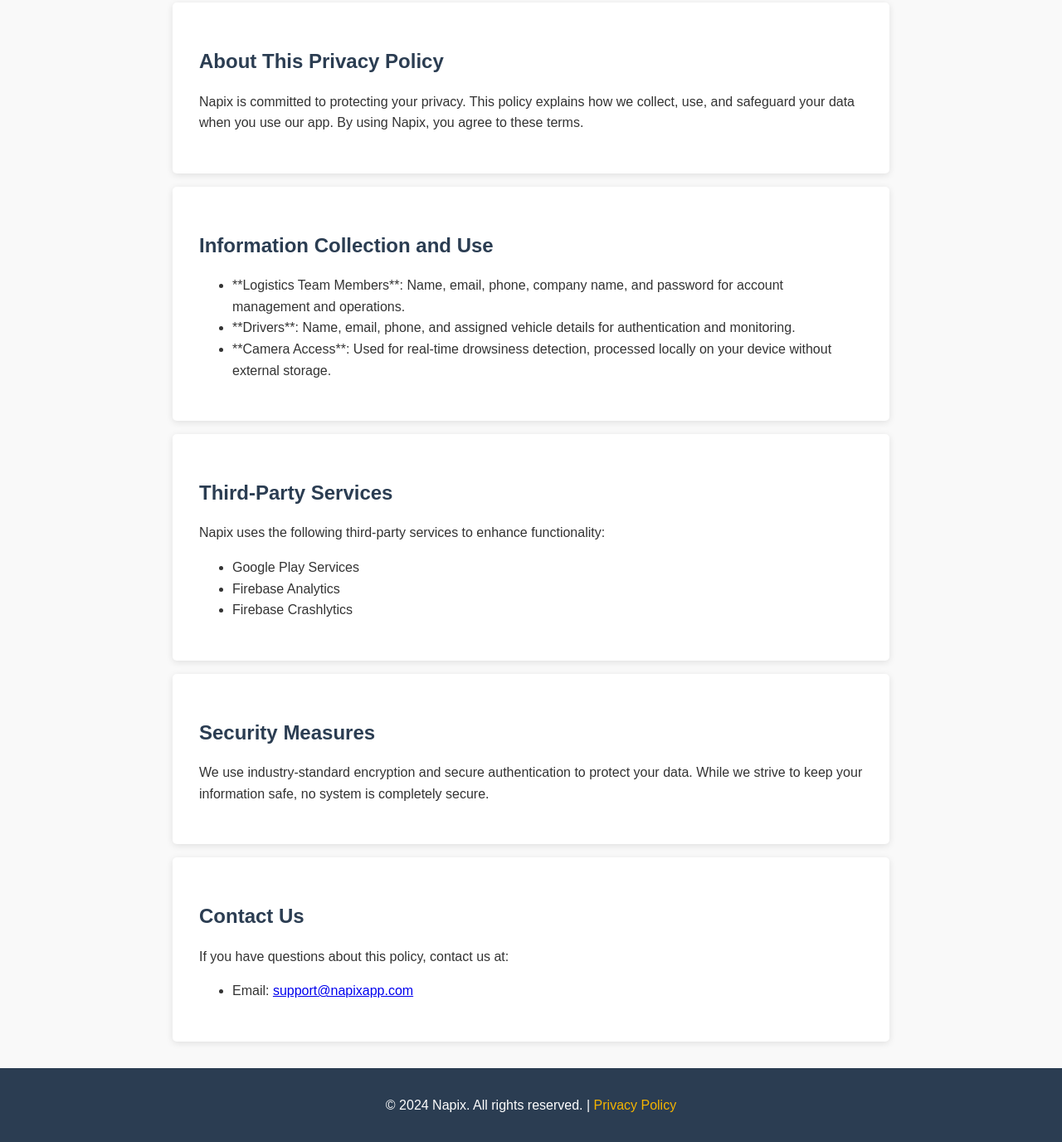
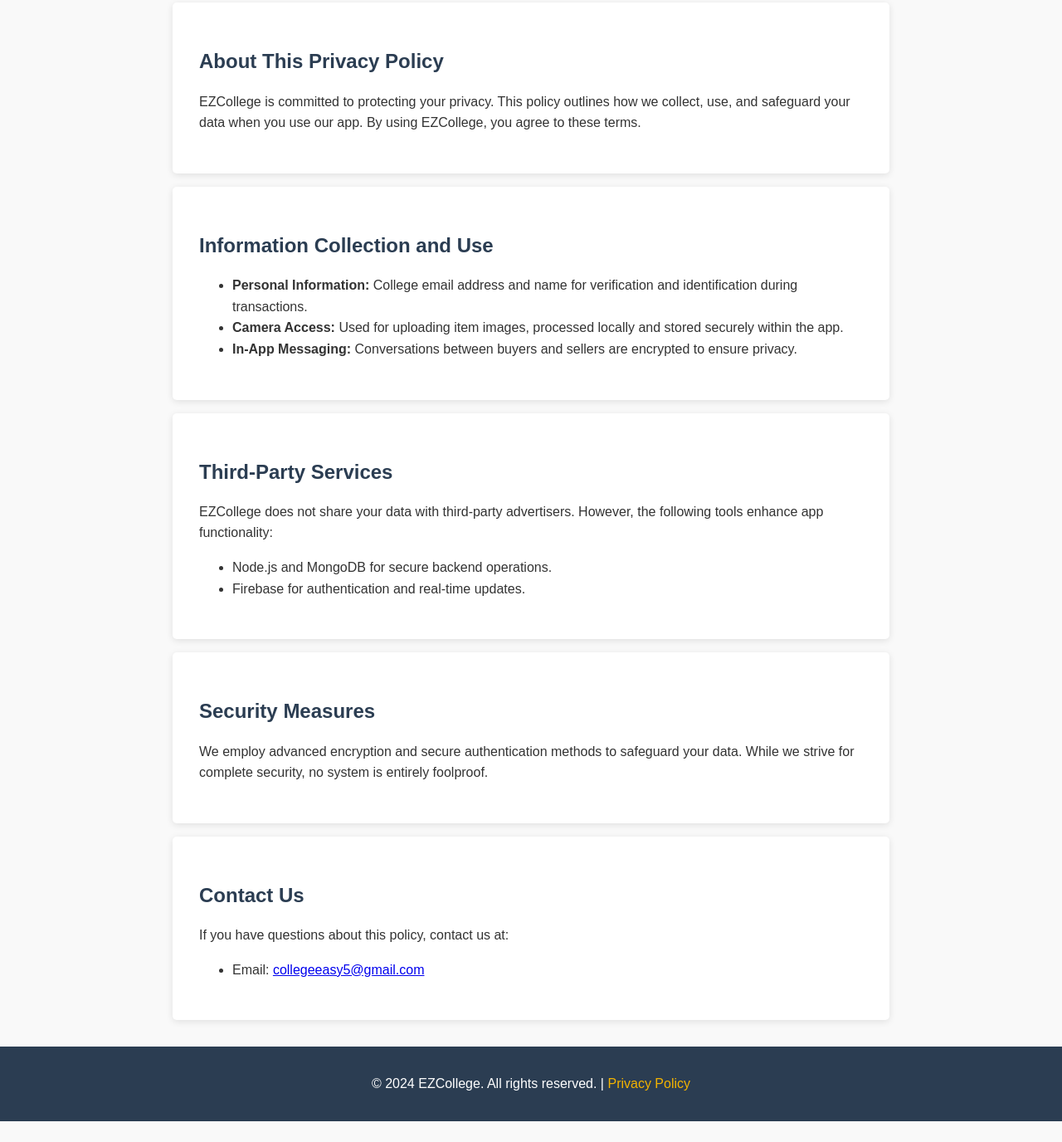
Before and after one commit to 1007Isha/EZCollegePrivacy, a plain HTML site: page index.html in a window 1280 px wide. Shown: the part 447-1823 px from the top of the page at 83% size. After the commit the page ends 1798 px from the top, so only its background shows below. Drawn offline with Linux system fonts and the light colour scheme.

Commit message:
updated
updated

```diff
--- a/index.html
+++ b/index.html
@@ -3,14 +3,14 @@
 <head>
     <meta charset="UTF-8">
     <meta name="viewport" content="width=device-width, initial-scale=1.0">
-    <title>Napix Privacy Policy</title>
+    <title>EZCollege Privacy Policy</title>
     <link rel="stylesheet" href="styles.css">
     <script defer src="script.js"></script>
 </head>
 <body>
     <header>
         <div class="container">
-            <h1>Napix Privacy Policy</h1>
+            <h1>EZCollege Privacy Policy</h1>
             <nav>
                 <a href="#about">About</a>
                 <a href="#information">Information Use</a>
@@ -23,7 +23,7 @@
     <section id="hero">
         <div class="container">
             <h2>Your Privacy Matters to Us</h2>
-            <p>We are committed to protecting your data while ensuring a seamless experience with Napix.</p>
+            <p>We prioritize your data security while offering a seamless experience with EZCollege.</p>
             <a href="#about" class="btn">Learn More</a>
         </div>
     </section>
@@ -31,45 +31,44 @@
     <main>
         <section id="about" class="tab-section">
             <h2>About This Privacy Policy</h2>
-            <p>Napix is committed to protecting your privacy. This policy explains how we collect, use, and safeguard your data when you use our app. By using Napix, you agree to these terms.</p>
+            <p>EZCollege is committed to protecting your privacy. This policy outlines how we collect, use, and safeguard your data when you use our app. By using EZCollege, you agree to these terms.</p>
         </section>
 
         <section id="information" class="tab-section">
             <h2>Information Collection and Use</h2>
             <ul>
-                <li>**Logistics Team Members**: Name, email, phone, company name, and password for account management and operations.</li>
-                <li>**Drivers**: Name, email, phone, and assigned vehicle details for authentication and monitoring.</li>
-                <li>**Camera Access**: Used for real-time drowsiness detection, processed locally on your device without external storage.</li>
+                <li><strong>Personal Information:</strong> College email address and name for verification and identification during transactions.</li>
+                <li><strong>Camera Access:</strong> Used for uploading item images, processed locally and stored securely within the app.</li>
+                <li><strong>In-App Messaging:</strong> Conversations between buyers and sellers are encrypted to ensure privacy.</li>
             </ul>
         </section>
 
         <section id="third-party" class="tab-section">
             <h2>Third-Party Services</h2>
-            <p>Napix uses the following third-party services to enhance functionality:</p>
+            <p>EZCollege does not share your data with third-party advertisers. However, the following tools enhance app functionality:</p>
             <ul>
-                <li>Google Play Services</li>
-                <li>Firebase Analytics</li>
-                <li>Firebase Crashlytics</li>
+                <li>Node.js and MongoDB for secure backend operations.</li>
+                <li>Firebase for authentication and real-time updates.</li>
             </ul>
         </section>
 
         <section id="security" class="tab-section">
             <h2>Security Measures</h2>
-            <p>We use industry-standard encryption and secure authentication to protect your data. While we strive to keep your information safe, no system is completely secure.</p>
+            <p>We employ advanced encryption and secure authentication methods to safeguard your data. While we strive for complete security, no system is entirely foolproof.</p>
         </section>
 
         <section id="contact" class="tab-section">
             <h2>Contact Us</h2>
             <p>If you have questions about this policy, contact us at:</p>
             <ul>
-                <li>Email: <a href="mailto:support@napixapp.com">support@napixapp.com</a></li>
+                <li>Email: <a href="mailto:collegeeasy5@gmail.com">collegeeasy5@gmail.com</a></li>
             </ul>
         </section>
     </main>
 
     <footer>
         <div class="container">
-            <p>&copy; 2024 Napix. All rights reserved. | <a href="#contact">Privacy Policy</a></p>
+            <p>&copy; 2024 EZCollege. All rights reserved. | <a href="#contact">Privacy Policy</a></p>
         </div>
     </footer>
 </body>
--- a/script.js
+++ b/script.js
@@ -1,3 +1,3 @@
 document.addEventListener('DOMContentLoaded', () => {
-    console.log('Napix Privacy Policy website loaded.');
+    console.log('EZCollege Privacy Policy website loaded.');
 });
```
Also changed, not shown: 1 other file.
